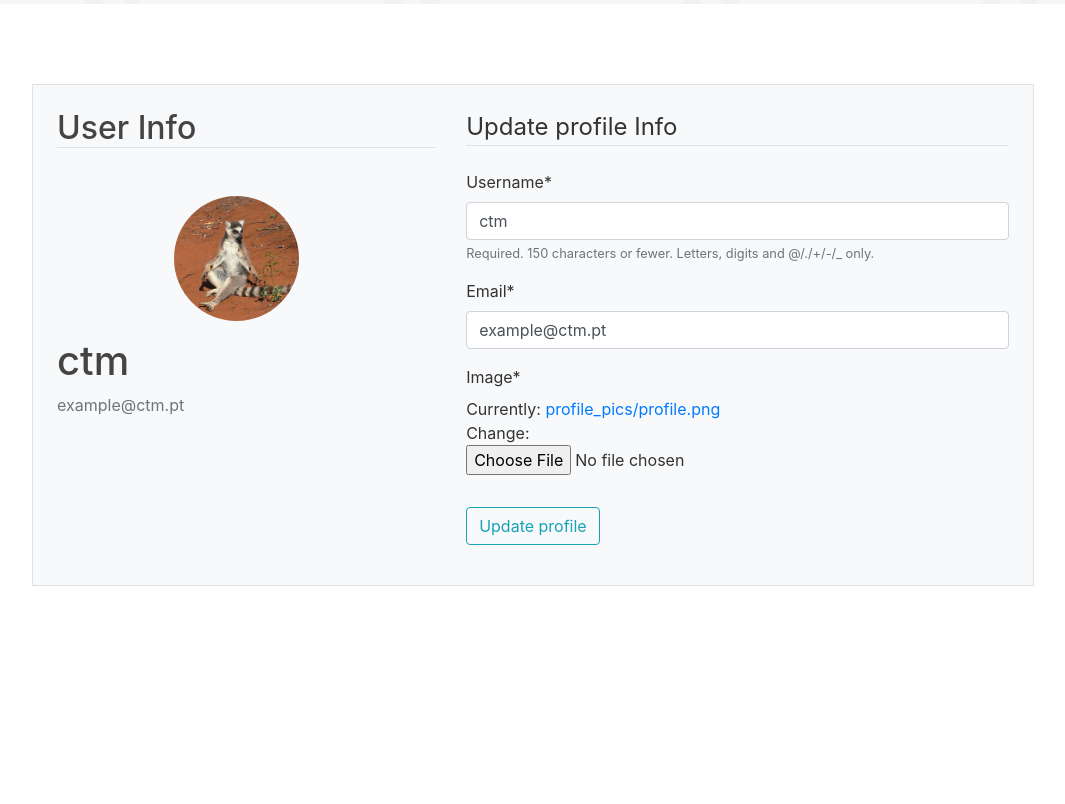
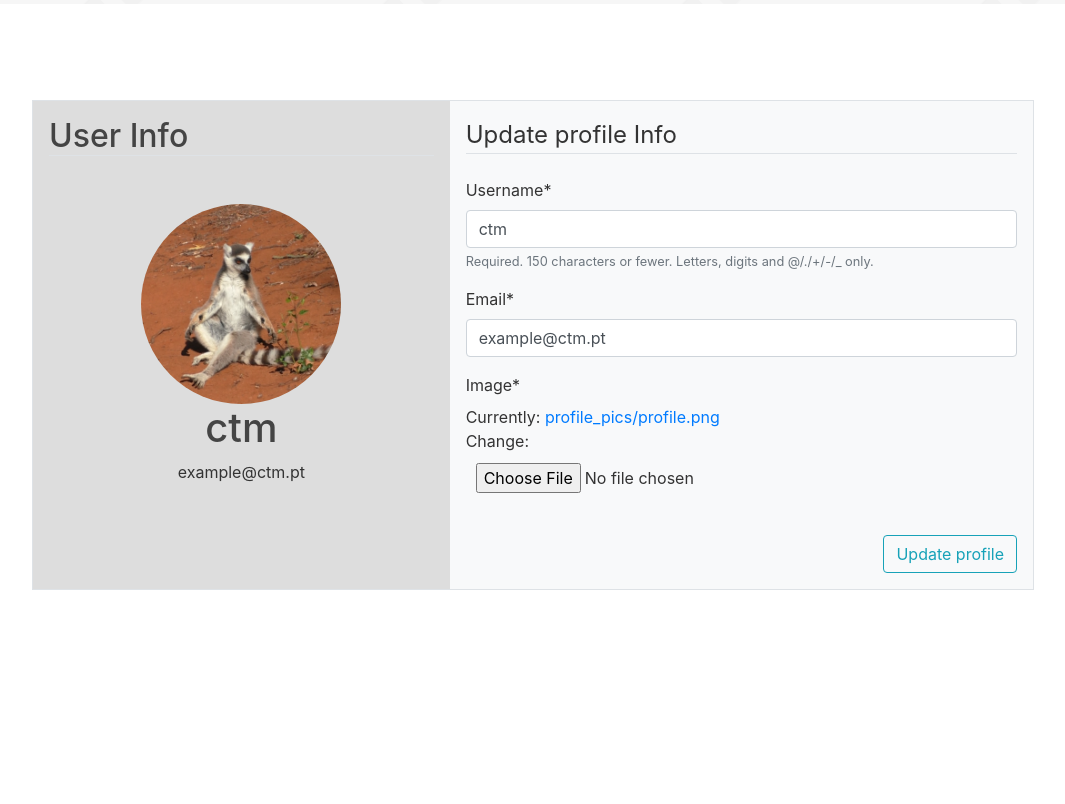
Before and after one commit to safarsaitam/ctm-interships-2020-webbcctcore, a Django app: page /profile/ in a window 1280 px wide. Shown: the part 76-880 px from the top of the page, without its empty margins (107-1172 px from the left). Run offline with Django 3.2, Linux system fonts and the light colour scheme; a user stored in the database is signed in; data comes from the database, SQL or seed files in the repository; both versions use the stored data as it was after the commit; some libraries are stand-ins or nearby versions.

Commit message:
profile ui

```diff
--- a/docker/bcctapp/templatetags/myfilters.py
+++ b/docker/bcctapp/templatetags/myfilters.py
@@ -3,5 +3,5 @@ from django import template
 register = template.Library()
 
 @register.filter(name='addclass')
-def addclass(value, arg):
-    return value.as_widget(attrs={'class': arg})
+def addclass(field, class_attr):
+    return field.as_widget(attrs={'class': class_attr})
--- a/docker/users/templates/users/profile.html
+++ b/docker/users/templates/users/profile.html
@@ -1,53 +1,60 @@
 {% extends "bcctapp/base.html" %}
+{% load myfilters %}
+
 {% load crispy_forms_tags %}
+
+{% block extra_style %}
+<style>
+    .profile-size {
+        max-width:200px;
+        max-height:200px;
+    }
+
+    .image-update-custom input {
+        padding: 10px;
+        outline: none;
+    }
+
+    .here {
+        background-color: #ddd  ;
+
+    }
+
+
+</style>
+
+{% endblock extra_style %}
+
 {% block content %}
 
-<!--
-    <div class="content-section">
-        <div class="media">
-            <img class="rounded-circle account-img" src="{{ user.profile.image.url }}">
-            <div class="media-body">
-                <h2 class="account-heading">{{ user.username }}</h2>
-                <p class="text-secondary">{{ user.email }}</p>
-            </div>
-        </div>
-        <form method="POST" enctype="multipart/form-data">
-            {% csrf_token %}
-            <fieldset class="form-group">
-                <legend class="border-bottom mb-4">Profile Info</legend>
-                {{ u_form|crispy }}
-                {{ p_form|crispy }}
-            </fieldset>
-            <div class="form-group">
-                <button class="btn btn-outline-info" type="submit">Update</button>
-            </div>
-        </form>
-    </div>-->
 
-    <div class="container bg-light border p-4">
+    <div class="container bg-light border mt-3">
         <div class="row">
-            <div class="col-5 w-100 text">
-                <h2 class="border-bottom mb-4">User Info</h2>
+            <div class="col-md-5 w-100 here p-3">
+                <h2 class="border-bottom mb-4 ">User Info</h2>
                 <div class="text-center mt-5">
-                    <img class="rounded-circle account-img text-center block" src="{{ user.profile.image.url }}">
-                    <div class="media-body d-flex">
-                        <div class="user-info text-left">
-                            <h2 class="account-heading">{{ user.username }}</h2>
-                            <p class="text-secondary">{{ user.email }}</p>
+                    <img class="rounded-circle profile-size text-center block" src="{{ user.profile.image.url }}">
+                    <div class="media-body text-center">
+                        <div class="user-info">
+                            <h2 class="account-heading ">{{ user.username }}</h2>
+                            <p class=" ">{{ user.email }}</p>
                         </div>
                     </div>
                 </div>
             </div>
 
-            <div class="col-7">
+            <div class="col-md-7 p-3">
                 <form method="POST" enctype="multipart/form-data">
                     {% csrf_token %}
                     <fieldset class="form-group">
                         <legend class="border-bottom mb-4">Update profile Info</legend>
                         {{ u_form|crispy }}
-                        {{ p_form|crispy }}
+
+                        <div class="image-update-custom">
+                            {{ p_form.image|as_crispy_field}}
+                        </div>
                     </fieldset>
-                    <div class="form-group">
+                    <div class="form-group m-0 text-right">
                         <button class="btn btn-outline-info" type="submit">Update profile</button>
                     </div>
                 </form>
```
Also changed, not shown: docker/db.sqlite3, docker/media/profile_pics/profile.png (added).
